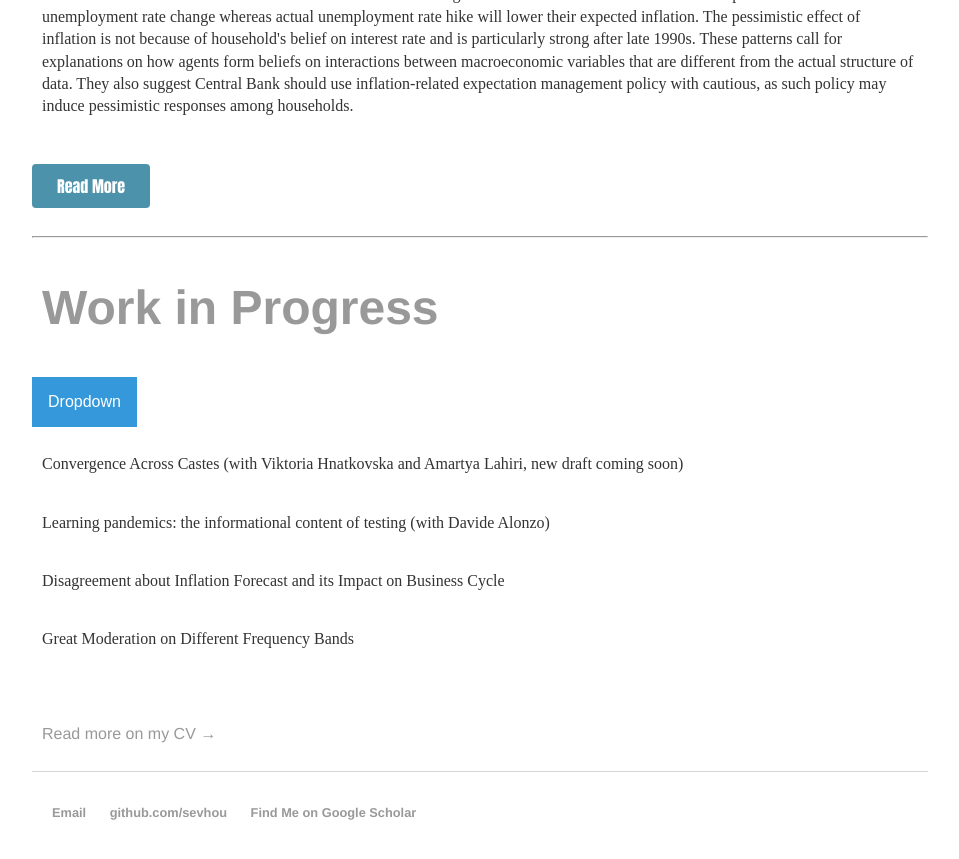
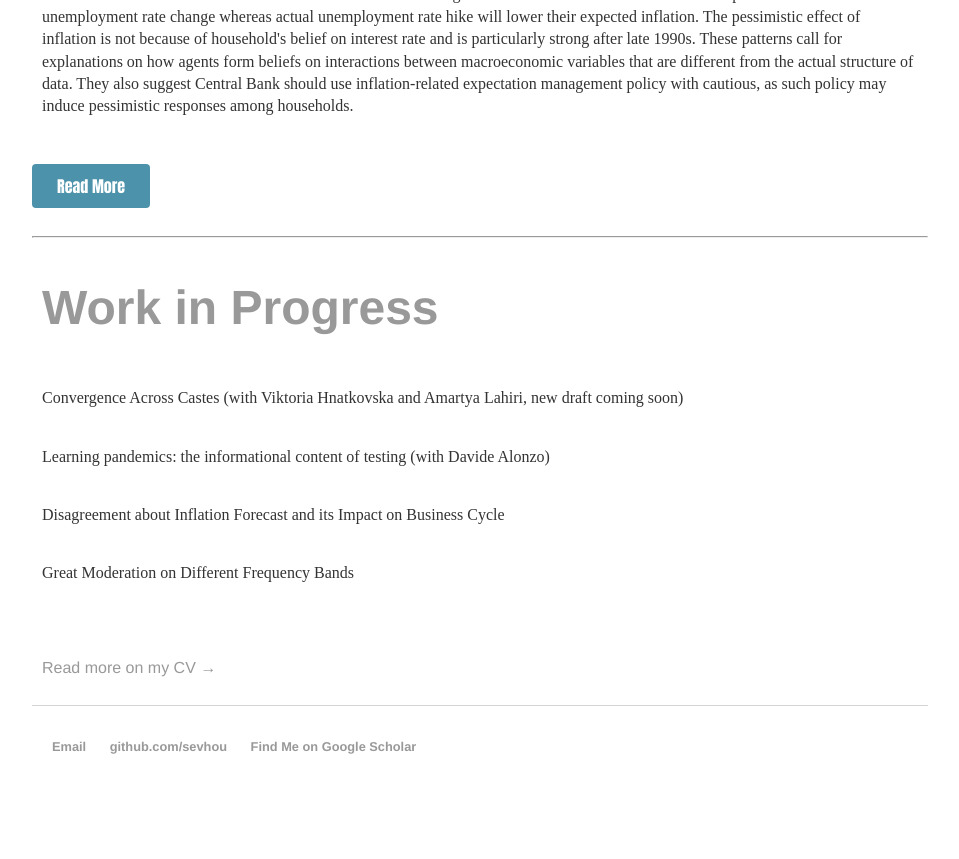
Before and after one commit to sevhou/sevhou.github.io, a Jekyll site: the page built from research/index.html, in a window 1280 px wide and 900 px high, scrolled down 1555 px. Shown: the top 859 px of the window, without its empty margins (160-1119 px from the left). Built offline with Jekyll 4.4.1, drawn with Linux system fonts in a browser that asks for light colours; after the commit the page ends 2389 px from its top, so only the background shows below that.

Commit message:
Update index.html

```diff
--- a/research/index.html
+++ b/research/index.html
@@ -73,14 +73,7 @@ title: Research
 		<hr>
 
 	<h1 class="wip">Work in Progress</h1>
-	<div class="dropdown">
-  	  <button onclick="myFunction()" class="dropbtn">Dropdown</button>
-  	  <div id="myDropdown" class="dropdown-content">
-   	   <a href="#">Link 1</a>
-    	   <a href="#">Link 2</a>
-    	   <a href="#">Link 3</a>
-  	  </div>
-	</div>
+
 
 	<p>Convergence Across Castes (with Viktoria Hnatkovska and Amartya Lahiri, new draft coming soon)</p>
 	<p>Learning pandemics: the informational content of testing (with Davide Alonzo)</p>
```
